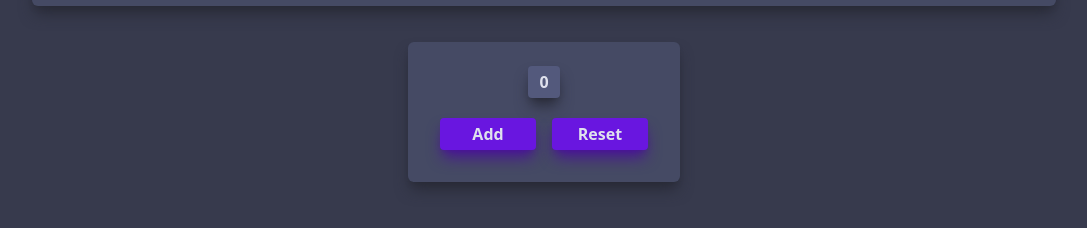
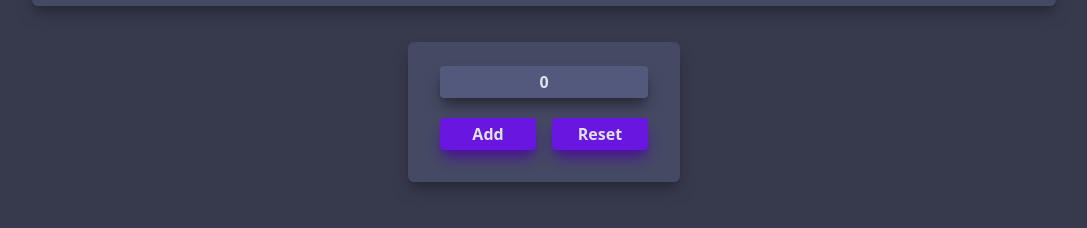
Before and after one commit to ovoander/Count-Dracula, a plain HTML site: page index.html in a window 1280 px wide. Shown: the part 70-298 px from the top of the page, without its empty margins (96-1183 px from the left). Drawn offline with Linux system fonts and the light colour scheme.

Commit message:
cleaned up ui again

```diff
--- a/index.html
+++ b/index.html
@@ -18,7 +18,7 @@
                 class="m-6 flex h-fit w-fit flex-col items-center justify-center rounded-md bg-nosferatu-700 p-6 shadow-lg shadow-nosferatu-900"
             >
                 <div
-                    class="mb-3 flex h-8 min-w-[2rem] flex-col items-center justify-center rounded bg-nosferatu-600 p-1 font-bold shadow-lg shadow-nosferatu-900"
+                    class="mb-3 flex h-8 w-52 flex-col items-center justify-center rounded bg-nosferatu-600 p-1 font-bold shadow-lg shadow-nosferatu-900"
                     id="count"
                 >
                     0
```
Also changed, not shown: output.css.
